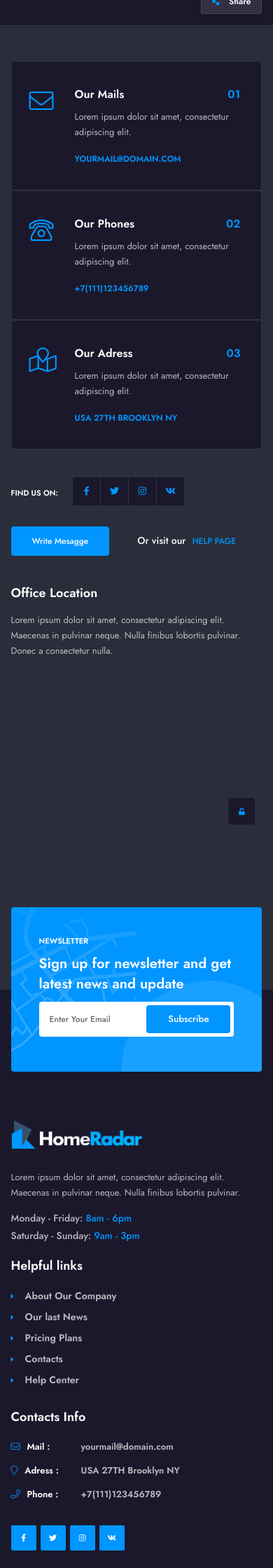
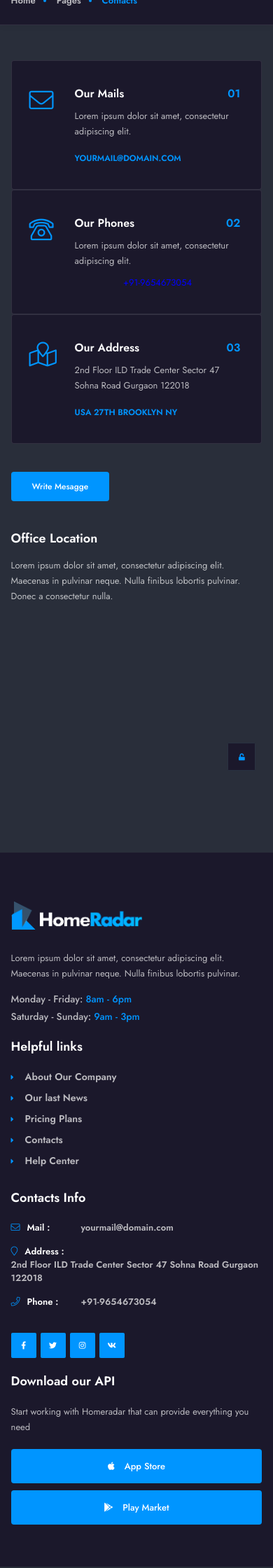
Before and after one commit to faisalbalkhi/propDekho, a Django app: page /contatcs/ in a window 390 px wide. Shown: the part 482-2722 px from the top of the page at 70% size. Run offline with Django 3.2, Linux system fonts and the light colour scheme; some libraries are stand-ins or nearby versions.

Commit message:
contact page changes added

```diff
--- a/prop_dekho/templates/contacts.html
+++ b/prop_dekho/templates/contacts.html
@@ -309,22 +309,16 @@
                 <!-- content -->
                 <div class="content">
                     <!--  section  -->
-                    <section class="hidden-section single-par2  " data-scrollax-parent="true">
+                    <section class="hidden-section single-par2  " data-scrollax-parent="true" >
                         <div class="bg-wrap bg-parallax-wrap-gradien">
-                            <div class="bg par-elem "  data-bg="images/bg/1.jpg" data-scrollax="properties: { translateY: '30%' }"></div>
+                            <div class="bg par-elem " style="background-size: 98%; background-repeat: no-repeat;" data-bg="https://imgs.search.brave.com/_GEIcZuPHJVuDxwx-Vq-wOhAAyLTZQSZO2XL3nTwqlQ/rs:fit:1200:1080:1/g:ce/aHR0cHM6Ly93YWxs/cGFwZXJhY2Nlc3Mu/Y29tL2Z1bGwvMzky/MTk3OC5qcGc" data-scrollax="properties: { translateY: '30%' }"></div>
                         </div>
                         <div class="container">
                             <div class="section-title center-align big-title">
                                 <h2><span>Our Contacts</span></h2>
-                                <h4>Lorem ipsum dolor sit amet, consectetur adipiscing elit. Ut nec tincidunt arcu, sit amet fermentum sem.</h4>
+                                <h4>Do you have any questions? Please do not hesitate to contact us directly. Our team will come back to you within a matter of hours to help you.</h4>
                             </div>
-                            <div class="scroll-down-wrap">
-                                <div class="mousey">
-                                    <div class="scroller"></div>
-                                </div>
-                                <span>Scroll Down To Discover</span>
-                            </div>
-                        </div>
+
                     </section>
                     <!--  section  end-->
                     <!-- breadcrumbs-->
@@ -333,10 +327,7 @@
                             <div class="breadcrumbs-list">
                                 <a href="#">Home</a> <a href="#">Pages</a><span>Contacts</span>
                             </div>
-                            <div class="share-holder hid-share">
-                                <a href="#" class="share-btn showshare sfcs">  <i class="fas fa-share-alt"></i>  Share   </a>
-                                <div class="share-container  isShare"></div>
-                            </div>
+
                         </div>
                     </div>
                     <!-- breadcrumbs end -->
@@ -360,7 +351,7 @@
                                         <i class="fal fa-phone-rotary"></i>
                                         <h4>Our Phones<span>02</span></h4>
                                         <p>Lorem ipsum dolor sit amet, consectetur adipiscing elit. </p>
-                                        <a href="#" class="serv-link sl-b">+7(111)123456789</a>
+                                        <a style="color: blue" href="https://wa.me/+919654673054">+91-9654673054</a>
                                     </div>
                                 </div>
                                 <!-- services-item  end-->
@@ -368,8 +359,8 @@
                                 <div class="col-md-4">
                                     <div class="services-item fl-wrap">
                                         <i class="fal fa-map-marked"></i>
-                                        <h4>Our Adress <span>03</span></h4>
-                                        <p>Lorem ipsum dolor sit amet, consectetur adipiscing elit. </p>
+                                        <h4>Our Address <span>03</span></h4>
+                                        <p>2nd Floor ILD Trade Center Sector 47 Sohna Road Gurgaon 122018 </p>
                                         <a href="#" class="serv-link sl-b">USA 27TH Brooklyn NY</a>
                                     </div>
                                 </div>
@@ -377,17 +368,9 @@
                             </div>
                             <div class="clearfix"></div>
                             <div class="contacts-opt fl-wrap">
-                                <div class="contact-social">
-                                    <span class="cs-title">Find us on: </span>
-                                    <ul>
-                                        <li><a href="#" target="_blank"><i class="fab fa-facebook-f"></i></a></li>
-                                        <li><a href="#" target="_blank"><i class="fab fa-twitter"></i></a></li>
-                                        <li><a href="#" target="_blank"><i class="fab fa-instagram"></i></a></li>
-                                        <li><a href="#" target="_blank"><i class="fab fa-vk"></i></a></li>
-                                    </ul>
-                                </div>
+
                                 <a href="#" class="btn small-btn float-btn color-bg cf_btn">Write Mesagge</a>
-                                <div class="contact-notifer">Or visit our <a href="help.html">  help page</a></div>
+
                             </div>
                             <!--box-widget  -->
                             <div class="box-widget">
@@ -410,38 +393,7 @@
                     <!-- section end-->
                 </div>
                 <!-- content end -->
-                <!-- subscribe-wrap -->
-                <div class="subscribe-wrap fl-wrap">
-                    <div class="container">
-                        <div class="subscribe-container fl-wrap color-bg">
-                            <div class="pwh_bg"></div>
-                            <div class="mrb_dec mrb_dec3"></div>
-                            <div class="row">
-                                <div class="col-md-6">
-                                    <div class="subscribe-header">
-                                        <h4>newsletter</h4>
-                                        <h3>Sign up for newsletter and get latest news and update</h3>
-                                    </div>
-                                </div>
-                                <div class="col-md-1"></div>
-                                <div class="col-md-5">
-                                    <div class="footer-widget fl-wrap">
-                                        <div class="subscribe-widget fl-wrap">
-                                            <div class="subcribe-form">
-                                                <form id="subscribe">
-                                                    <input class="enteremail fl-wrap" name="email" id="subscribe-email" placeholder="Enter Your Email" spellcheck="false" type="text">
-                                                    <button type="submit" id="subscribe-button" class="subscribe-button color-bg">  Subscribe</button>
-                                                    <label for="subscribe-email" class="subscribe-message"></label>
-                                                </form>
-                                            </div>
-                                        </div>
-                                    </div>
-                                </div>
-                            </div>
-                        </div>
-                    </div>
-                </div>
-                <!-- subscribe-wrap end -->
+
                 <!-- footer -->
                 <footer class="main-footer fl-wrap">
                     <div class="footer-inner fl-wrap">
@@ -485,8 +437,8 @@
                                         </div>
                                         <ul  class="footer-contacts fl-wrap">
                                             <li><span><i class="fal fa-envelope"></i> Mail :</span><a href="#" target="_blank">yourmail@domain.com</a></li>
-                                            <li> <span><i class="fal fa-map-marker"></i> Adress :</span><a href="#" target="_blank">USA 27TH Brooklyn NY</a></li>
-                                            <li><span><i class="fal fa-phone"></i> Phone :</span><a href="#">+7(111)123456789</a></li>
+                                            <li> <span><i class="fal fa-map-marker"></i> Address :</span><a href="#" target="_blank">2nd Floor ILD Trade Center Sector 47 Sohna Road Gurgaon 122018</a></li>
+                                            <li><span><i class="fal fa-phone"></i> Phone :</span><a href="https://wa.me/+919654673054">+91-9654673054</a></li>
                                         </ul>
                                         <div class="footer-social fl-wrap">
                                             <ul>
```
